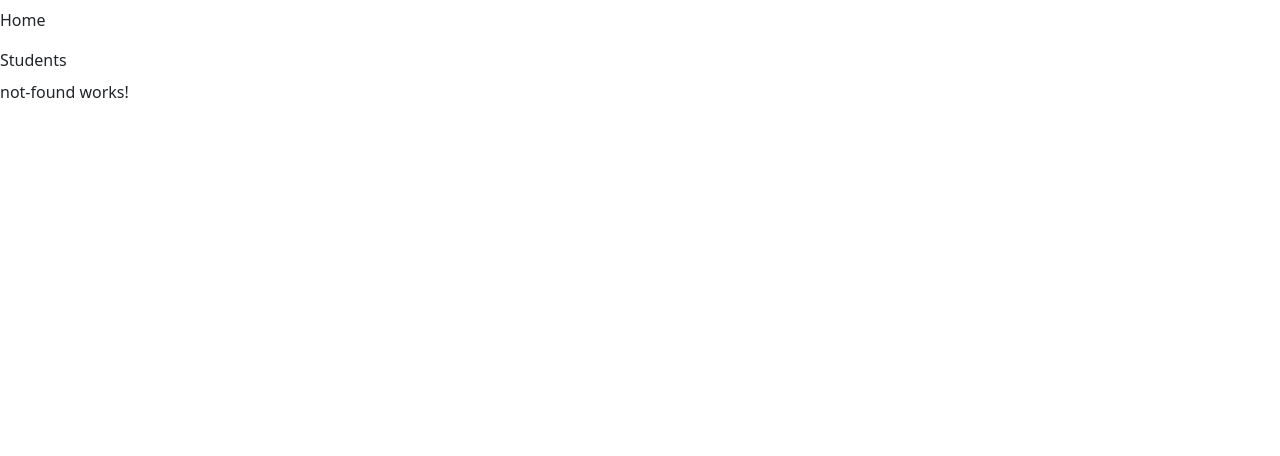
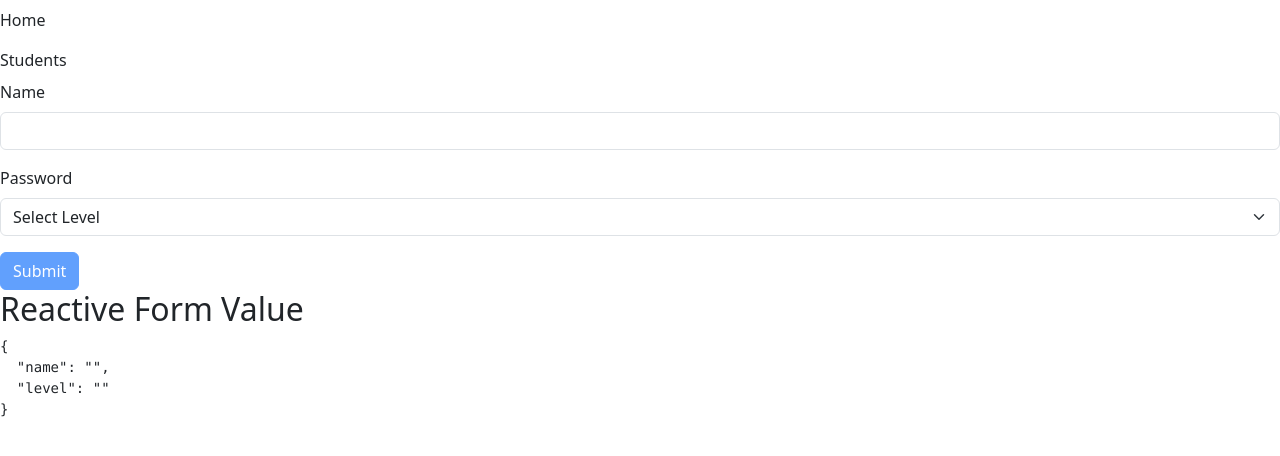
Before and after one commit to ShareghYusefi/school-application, an Angular app: page /students/1 in a window 1280 px wide. Shown: the top 456 px of the page. Built offline with nearby package versions, Linux system fonts and the light colour scheme; no server answers.

Commit message:
get student form

```diff
--- a/src/app/app-routing.module.ts
+++ b/src/app/app-routing.module.ts
@@ -3,8 +3,13 @@ import { RouterModule, Routes } from '@angular/router';
 import { StudentsComponent } from './components/students/students.component';
 import { HomeComponent } from './components/home/home.component';
 import { NotFoundComponent } from './components/not-found/not-found.component';
+import { ReactiveFormComponent } from './components/reactive-form/reactive-form.component';
 
 const routes: Routes = [
+  {
+    path: 'students/:id',
+    component: ReactiveFormComponent,
+  },
   {
     path: 'students',
     component: StudentsComponent,
--- a/src/app/app.module.ts
+++ b/src/app/app.module.ts
@@ -9,6 +9,8 @@ import { NavbarComponent } from './components/navbar/navbar.component';
 import { HomeComponent } from './components/home/home.component';
 import { NotFoundComponent } from './components/not-found/not-found.component';
 import { HttpClientModule, provideHttpClient } from '@angular/common/http';
+import { ReactiveFormComponent } from './components/reactive-form/reactive-form.component';
+import { ReactiveFormsModule } from '@angular/forms';
 
 @NgModule({
   declarations: [
@@ -18,8 +20,9 @@ import { HttpClientModule, provideHttpClient } from '@angular/common/http';
     NavbarComponent,
     HomeComponent,
     NotFoundComponent,
+    ReactiveFormComponent,
   ],
-  imports: [BrowserModule, AppRoutingModule],
+  imports: [BrowserModule, AppRoutingModule, ReactiveFormsModule],
   // HttpClientModule is imported here to make HTTP requests and provideHttpClient is used to provide the HttpClient service
   providers: [provideHttpClient()],
   bootstrap: [AppComponent],
--- /dev/null
+++ b/src/app/components/reactive-form/reactive-form.component.html
@@ -0,0 +1,53 @@
+<!-- We need to bind our component reactiveForm instance to the template form using the formGroup directive. -->
+<form [formGroup]="reactiveForm">
+  <div class="mb-3">
+    <label for="name" class="form-label">Name</label>
+    <!-- We need to bind our input to the form control using the formControlName directive. -->
+    <input
+      type="name"
+      class="form-control"
+      id="name"
+      aria-describedby="emailHelp"
+      formControlName="name"
+    />
+    <!-- ? means optional chaining. It will return undefined if the property does not exist. -->
+    <div
+      *ngIf="name?.touched && name?.invalid && name?.errors"
+      class="text-danger"
+    >
+      <div *ngIf="name?.errors?.['required']">Name is required.</div>
+      <div *ngIf="name?.errors?.['name']">Name is invalid.</div>
+      <div *ngIf="name?.errors?.['minlength']">
+        Please type a minimum of 5 characters.
+      </div>
+    </div>
+  </div>
+  <div class="mb-3">
+    <label for="level" class="form-label">Password</label>
+    <select type="level" class="form-select" id="level" formControlName="level">
+      <option value="">Select Level</option>
+      <option value="undergrad">Undergrad</option>
+      <option value="postgrad">Postgrad</option>
+    </select>
+    <div
+      *ngIf="level?.touched && level?.invalid && level?.errors"
+      class="text-danger"
+    >
+      <div *ngIf="level?.errors?.['required']">Password is required.</div>
+      <div *ngIf="level?.errors?.['minlength']">
+        Please type a minimum of 5 characters.
+      </div>
+    </div>
+  </div>
+  <button
+    type="submit"
+    (click)="onSubmit()"
+    class="btn btn-primary"
+    [disabled]="reactiveForm.invalid"
+  >
+    Submit
+  </button>
+</form>
+
+<h2>Reactive Form Value</h2>
+<pre>{{ reactiveForm.value | json }}</pre>
--- /dev/null
+++ b/src/app/components/reactive-form/reactive-form.component.ts
@@ -0,0 +1,66 @@
+import { Component, OnInit } from '@angular/core';
+import { FormBuilder, FormGroup, Validators } from '@angular/forms';
+import { ActivatedRoute } from '@angular/router';
+import { SchoolService } from '../../school.service';
+import { Student } from '../../student';
+
+@Component({
+  selector: 'reactive-form',
+  standalone: false,
+  templateUrl: './reactive-form.component.html',
+  styleUrl: './reactive-form.component.css',
+})
+export class ReactiveFormComponent implements OnInit {
+  reactiveForm: FormGroup;
+
+  // We can use a FormBuilder instance via dependency injection to create a form group
+  constructor(
+    private formBuilderInstance: FormBuilder,
+    private route: ActivatedRoute,
+    private schoolService: SchoolService
+  ) {
+    // Create a form group with two form controls: name and name
+    this.reactiveForm = this.formBuilderInstance.group({
+      // We can use Validators to specify validation rules for each form control
+      name: ['', [Validators.required, Validators.minLength(5)]],
+      level: ['', [Validators.required, Validators.minLength(5)]],
+    });
+  }
+
+  ngOnInit(): void {
+    // get id of student using paramMap observable
+    this.route.paramMap.subscribe((params) => {
+      // check if id is present in params
+      let id = params.get('id');
+      // If id is present, we can use it to get the student data from the API
+      if (id) {
+        // get student data from API using id
+        this.schoolService.getStudent(parseInt(id)).subscribe(
+          (student: Student) => {
+            // update form with student data
+            this.reactiveForm.patchValue({
+              name: student.name,
+              level: student.level,
+            });
+          },
+          (error) => {
+            console.log('Error deleting student:', error);
+          }
+        );
+      }
+    });
+  }
+
+  // We can use getters to access the form controls in the template
+  get name() {
+    return this.reactiveForm.get('name');
+  }
+
+  get level() {
+    return this.reactiveForm.get('level');
+  }
+
+  onSubmit() {
+    console.log(this.reactiveForm.value);
+  }
+}
--- a/src/app/components/undergrads/undergrads.component.html
+++ b/src/app/components/undergrads/undergrads.component.html
@@ -2,8 +2,13 @@
 <ul>
   <li *ngFor="let undergrad of undergradsList">
     {{ undergrad.name }}
+    <a [routerLink]="['/students', undergrad.id]">
+      <button class="btn btn-primary">View</button>
+    </a>
     <!-- trigger function to emit data to parent component -->
-    <button class="btn btn-danger" (click)="delete(undergrad.id)">Delete</button>
+    <button class="btn btn-danger" (click)="delete(undergrad.id)">
+      Delete
+    </button>
   </li>
 </ul>
 
--- a/src/app/school.service.ts
+++ b/src/app/school.service.ts
@@ -20,6 +20,13 @@ export class SchoolService {
   }
 
   // delete student by id
+  getStudent(id: number): Observable<Student> {
+    return this.httpClientInstance.get<Student>(
+      this.schoolUrl + '/students/' + id
+    );
+  }
+
+  // delete student by id
   deleteStudent(id: number): Observable<Student> {
     return this.httpClientInstance.delete<Student>(
       this.schoolUrl + '/students/' + id
```
Also changed, not shown: src/app/components/reactive-form/reactive-form.component.css (added), 1 other file (tests, documents, lock files or other folders).
